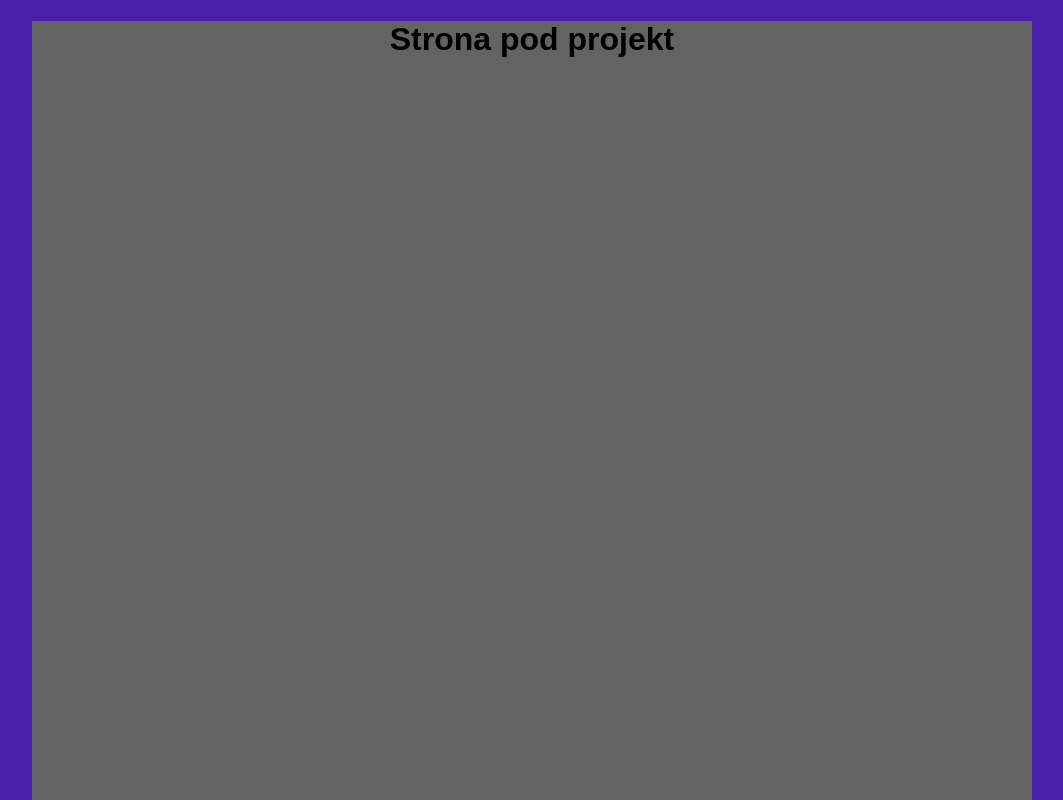
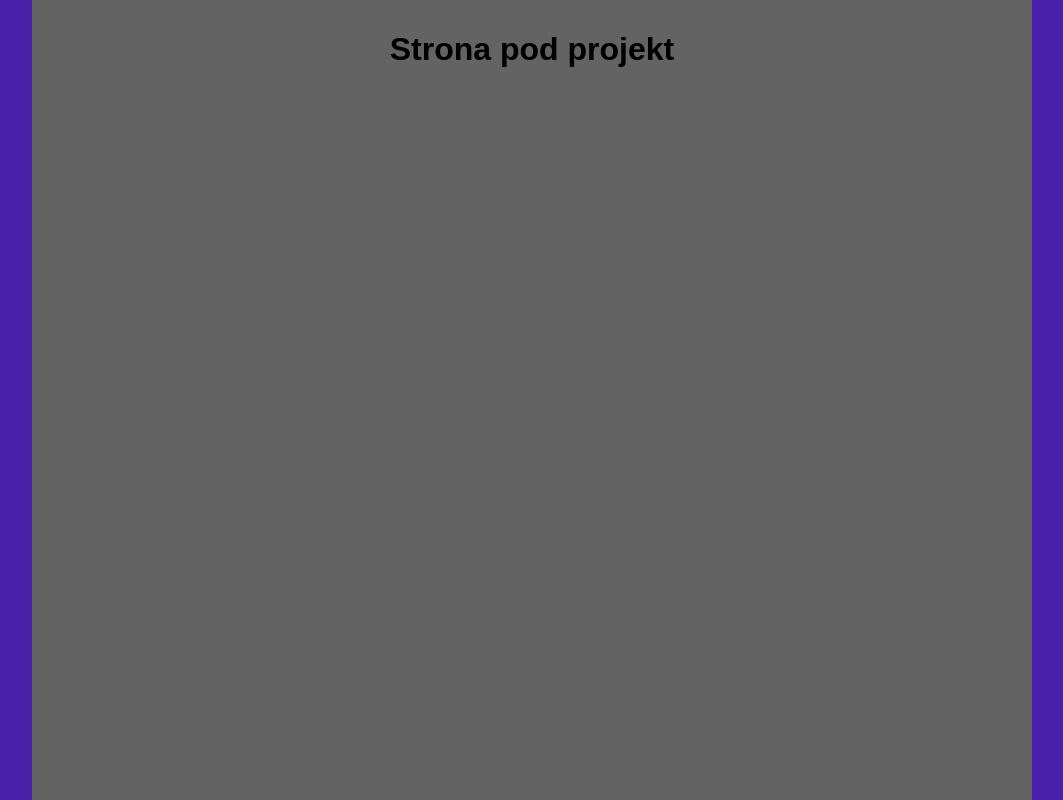
Before and after one commit to wojtuszek/wojciech.github.io, a plain HTML site: page index.html in a window 1280 px wide. Shown: the top 800 px of the page, without its empty margins (108-1171 px from the left). Drawn offline with Linux system fonts and the light colour scheme.

Commit message:
Update css.css

```diff
--- a/css.css
+++ b/css.css
@@ -12,5 +12,5 @@ body{
     margin: 0 auto;
     width: 1000px;
     height: 2000px;
-    padding: 10px auto;
+    padding-top: 10px;
 }
```
